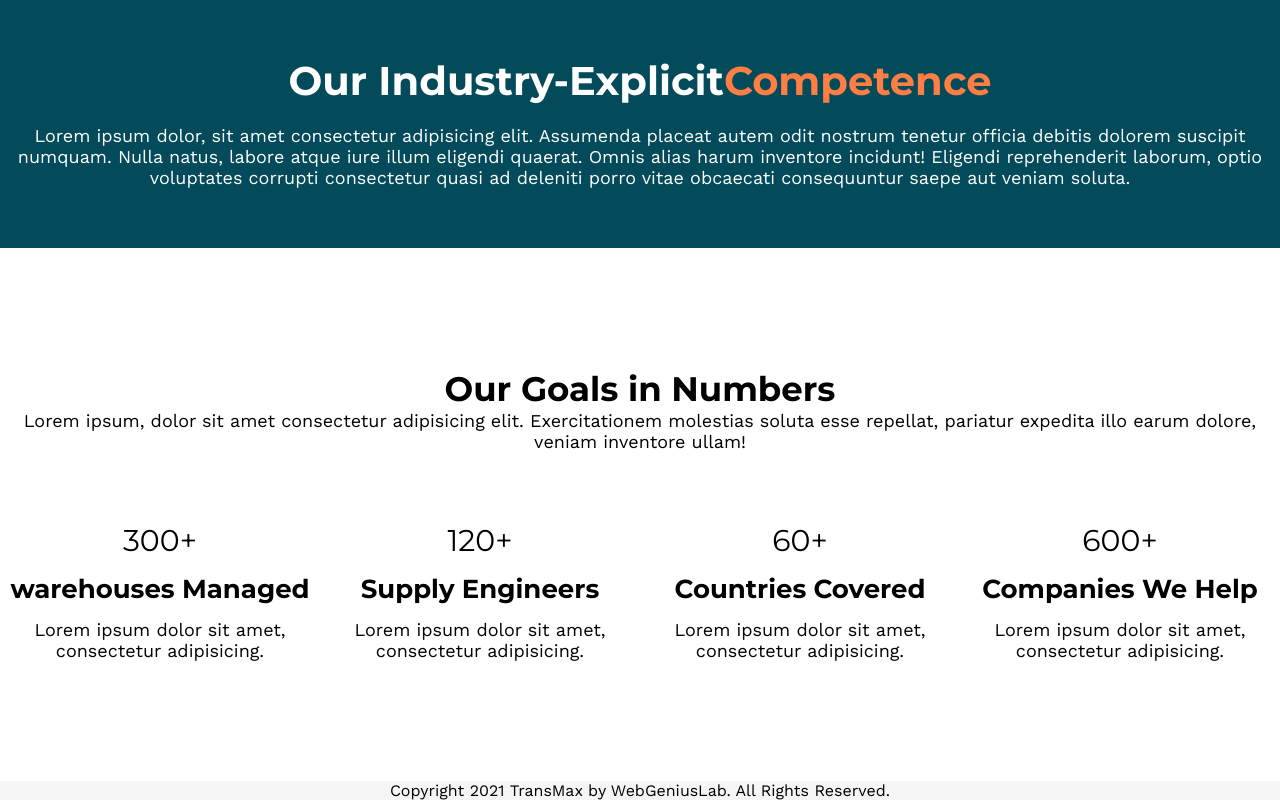
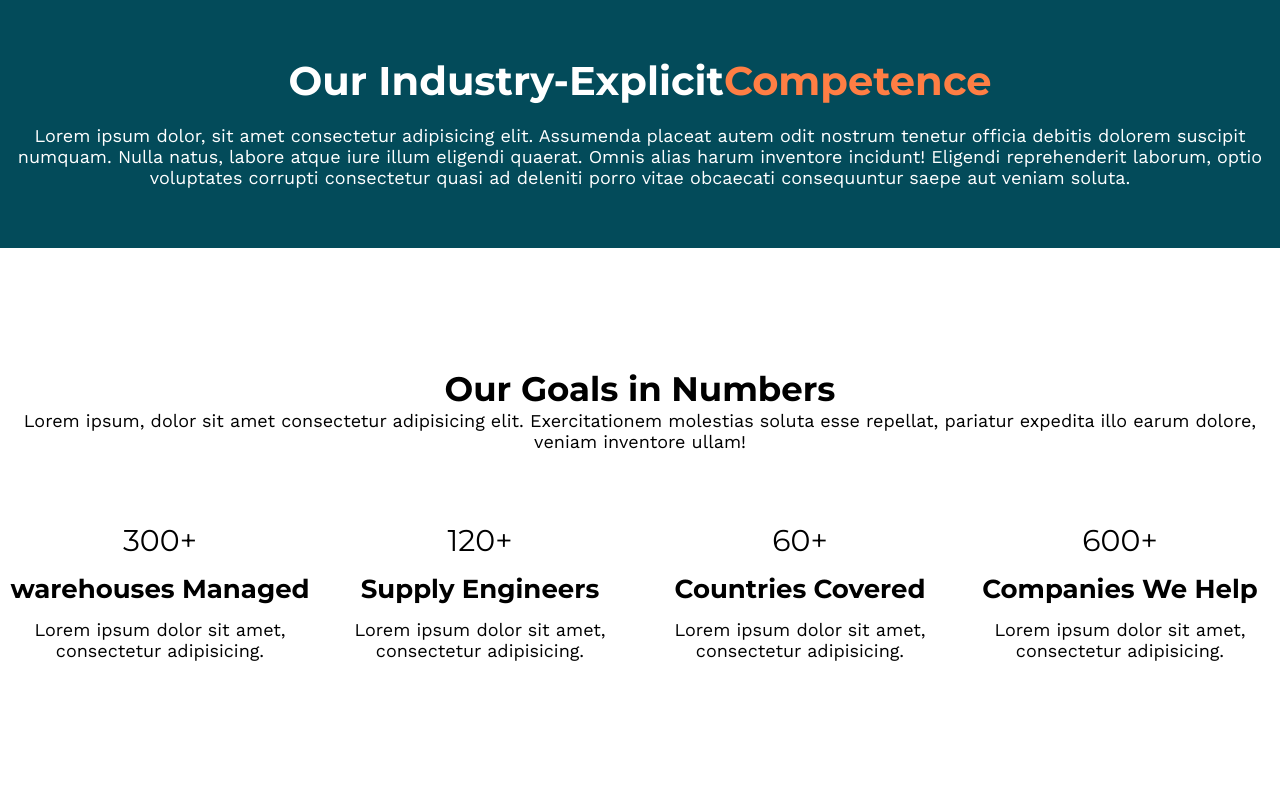
Before and after one commit to carlos23-affy/transmax, a plain HTML site: page index.html in a window 1280 px wide. Shown: the part 2815-3615 px from the top of the page. Drawn offline with nearby package versions, Linux system fonts and the light colour scheme.

Commit message:
Update index.html

```diff
--- a/index.html
+++ b/index.html
@@ -185,11 +185,7 @@
             </div>
         </section>
     </main>
-    <footer>
-        <div class="conteiner">
-            <p>Copyright 2021 TransMax by WebGeniusLab. All Rights Reserved.</p>
-        </div>
-    </footer>
+
 
 
 </body>
```
